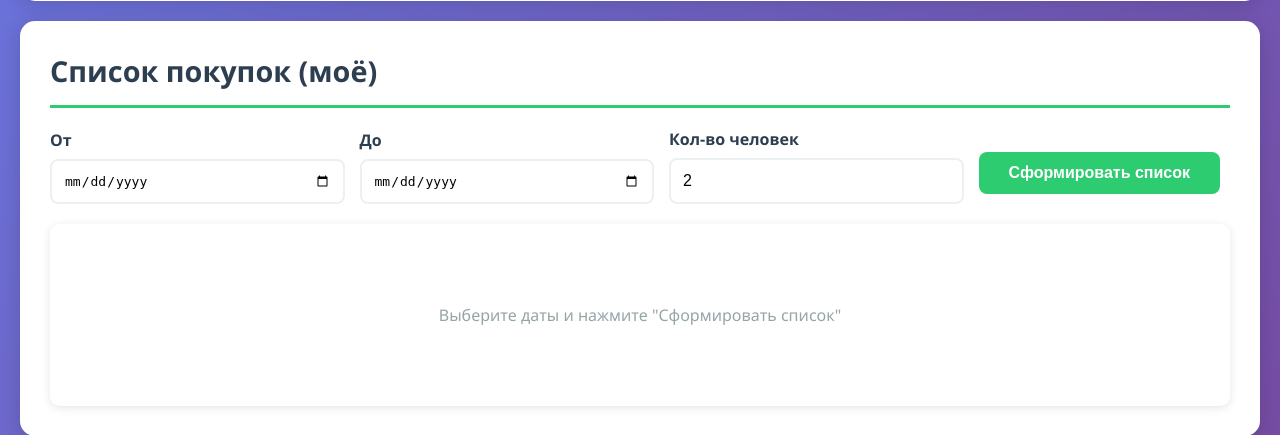
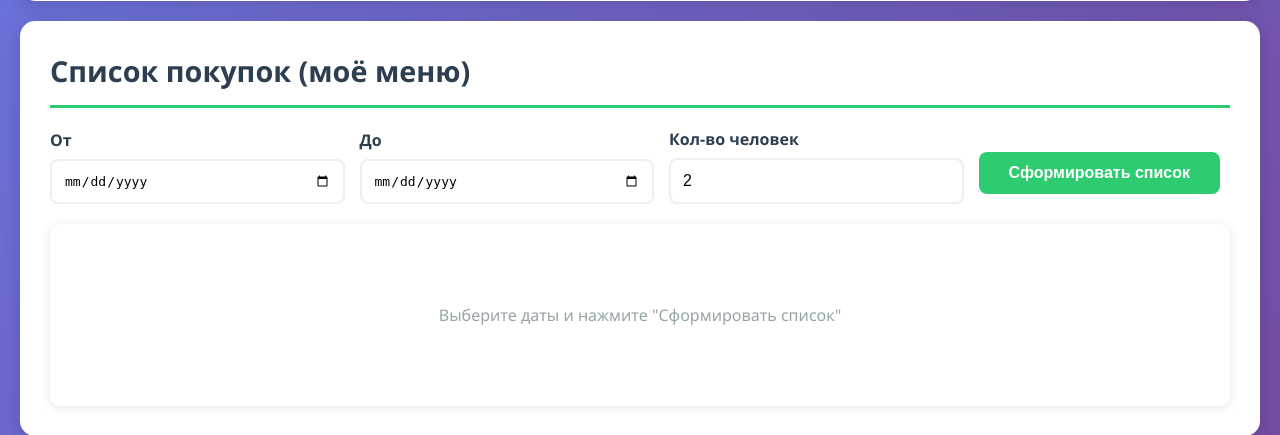
Before and after one commit to TomatoInOil/food-purchase-planner, a Django app: page / in a window 1280 px wide, after a click on "📅 Меню на неделю". Shown: the part 576-1011 px from the top of the page. Run offline with Django 5.2, Linux system fonts and the light colour scheme; the visitor is signed in with stand-in values (Sample User, id 1); data comes from the database, SQL or seed files in the repository; data that the repository does not hold is empty.

Commit message:
fix(localization): clarify shopping owner label in UI
- Updated the shopping owner label from "(моё)" to "(моё меню)" for improved clarity.
- Ensured consistency in terminology across the menu and shopping list sections.

```diff
--- a/src/config/static/js/menu.js
+++ b/src/config/static/js/menu.js
@@ -22,7 +22,7 @@ function updateShoppingOwnerLabel() {
     const label = document.getElementById('shoppingOwnerLabel');
     if (!label) return;
     if (currentMenuOwnerId === null) {
-        label.textContent = '(моё)';
+        label.textContent = '(моё меню)';
     } else {
         const friend = friends.find((f) => f.user_id === currentMenuOwnerId);
         label.textContent = friend ? `(меню ${friend.username})` : '(меню друга)';
--- a/src/config/templates/recipe_manager/_tab_menu.html
+++ b/src/config/templates/recipe_manager/_tab_menu.html
@@ -15,7 +15,7 @@
         </div>
     </div>
     <div class="card">
-        <h2 class="card-title">Список покупок <span id="shoppingOwnerLabel">(моё)</span></h2>
+        <h2 class="card-title">Список покупок <span id="shoppingOwnerLabel">(моё меню)</span></h2>
         <div class="date-range">
             <div class="form-group">
                 <label>От</label>
```
